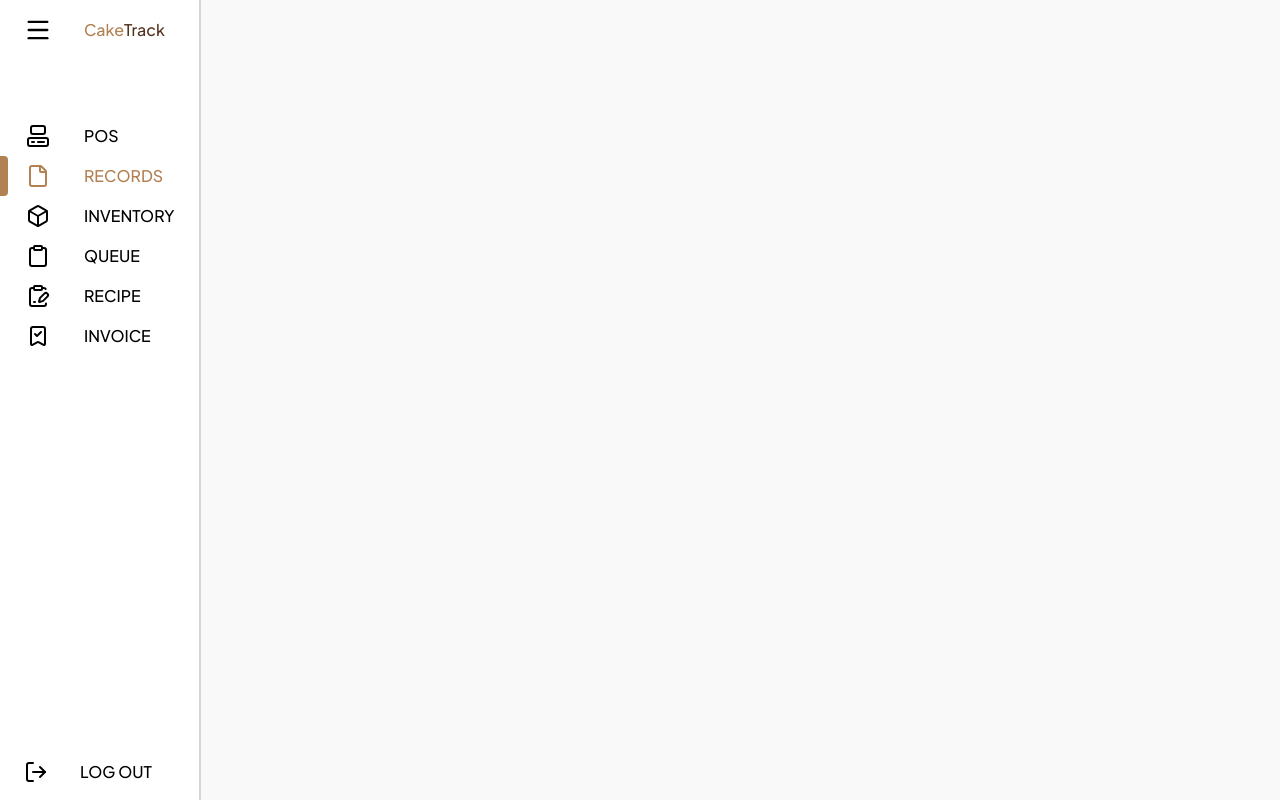
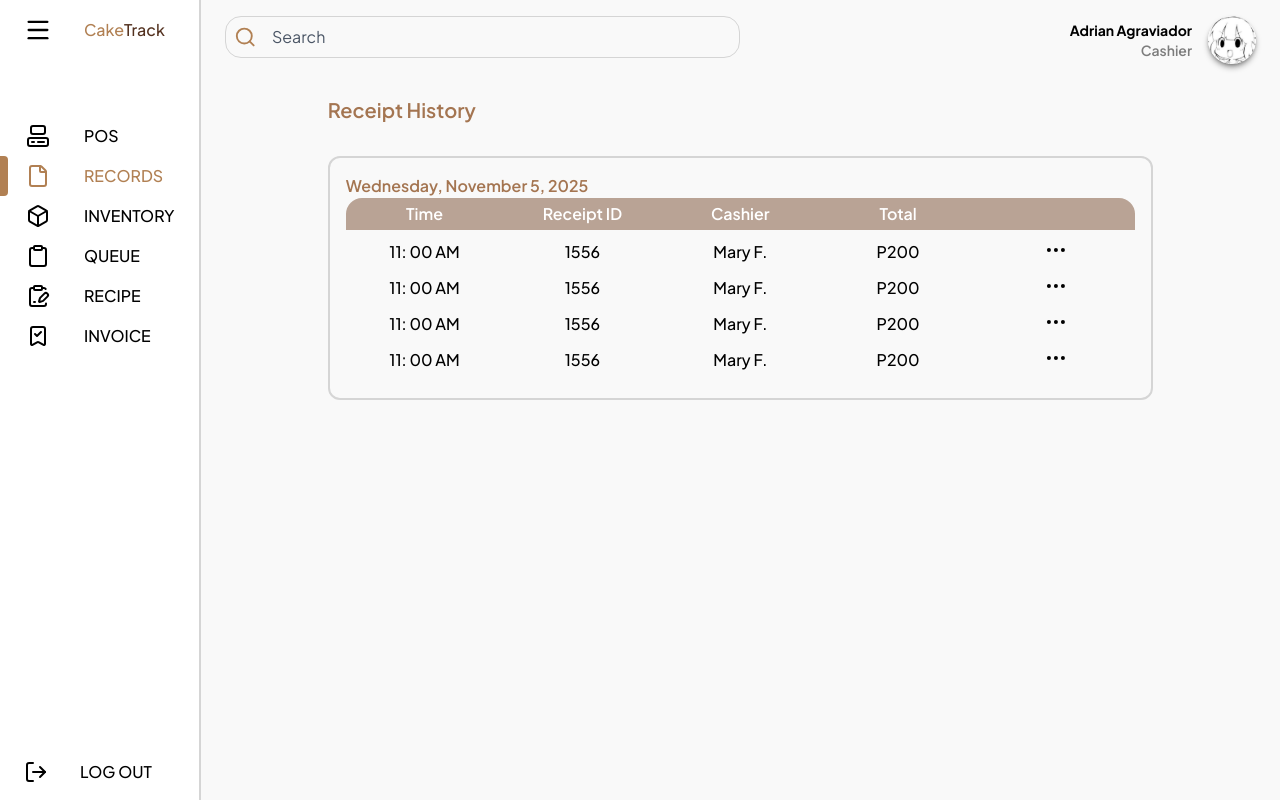
Before and after one commit to GetALifehahaha/cake-track, a React app in the folder frontend/: page /records in a window 1280 px wide. Built offline with nearby package versions, Linux system fonts and the light colour scheme; the HTML template or start-up script is replaced by a standard one.

Commit message:
Finish records page

```diff
--- a/frontend/src/App.jsx
+++ b/frontend/src/App.jsx
@@ -1,5 +1,5 @@
 import {Routes, Route} from 'react-router-dom'
-import { Layout, Home, Records, NotFound } from './pages'
+import { Layout, Home, Records, NotFound, Login } from './pages'
 
 const App = () => {
 	return (
@@ -9,6 +9,7 @@ const App = () => {
 					<Route path='/' element={<Home />} />
 					<Route path='/records' element={<Records />} />
 				</Route>
+				<Route path='/login' element={<Login />} />
 				<Route path='*' element={<NotFound />} />
 			</Routes>
 		</>
--- a/frontend/src/components/atoms/Title.jsx
+++ b/frontend/src/components/atoms/Title.jsx
@@ -1,9 +1,12 @@
 import React from 'react';
 
-const Title = ({variant="base", text="Text"}) => {
+const Title = ({variant="page", text="Text"}) => {
 
     const titleVariants = {
-        modal: 'text-md font-bold text-text'
+        modal: 'text-md font-bold text-text',
+        page: 'text-xl font-semibold text-accent-text',
+        block: 'text-md font-semibold text-accent-text',
+
     }
 
     return (
--- /dev/null
+++ b/frontend/src/components/organisms/ReceiptsTable.jsx
@@ -0,0 +1,40 @@
+import React, {memo} from 'react';
+import { Title } from '../atoms';
+import { Ellipsis } from 'lucide-react';
+
+const ReceiptsTable = memo(({headers=['id', 'name', 'number'], content=[{}]}) => {
+
+    const capitalize = (string) => {
+        if (string) return string[0].toUpperCase() + string.slice(1)
+    };
+    const basis = `basis-1/${headers.length}`
+    const date = new Date();
+    const weekdays = ['Sunday', 'Monday', 'Tuesday', 'Wednesday', 'Thursday', 'Friday', 'Saturday',]
+    const months = ["January", "February", "March", "April", "May", "June", "July", "August", "September", "October", "November", "December"];
+    const fullDate = `${weekdays[date.getDay()]}, ${months[date.getMonth()]} ${date.getDate()}, ${date.getFullYear()}`
+
+    const listHeaders = [...headers, ''].map((item, index) => <h5 key={index} className={`text-main-white font-semibold text-center py-1 ${basis}`}>{capitalize(item)}</h5>)
+    const listContent = content.map((item, index) =>
+        <div className='flex w-full'>
+            <h5 className={`text-text font-medium text-center py-0.5 ${basis}`}>{item.time}</h5>
+            <h5 className={`text-text font-medium text-center py-0.5 ${basis}`}>{item.id}</h5>
+            <h5 className={`text-text font-medium text-center py-0.5 ${basis}`}>{item.cashier}</h5>
+            <h5 className={`text-text font-medium text-center py-0.5 ${basis}`}>{item.total}</h5>
+            <Ellipsis className={`text-text ${basis} cursor-pointer`}/>
+        </div>
+    )
+
+    return (
+        <div className='w-full p-4 border-border border-2 rounded-xl'>
+            <Title variant='block' text={fullDate} />
+            <div className='flex flex-row items-center bg-accent-mute rounded-t-2xl'>
+                {listHeaders}
+            </div>
+            <div className='flex flex-col items-center gap-2 py-2'>
+                {listContent}
+            </div>
+        </div>
+    )
+})
+
+export default ReceiptsTable;
--- a/frontend/src/components/organisms/index.jsx
+++ b/frontend/src/components/organisms/index.jsx
@@ -2,3 +2,4 @@ export {default as ProductsGrid} from './ProductsGrid'
 export {default as CheckoutSection} from './CheckoutSection'
 export {default as CheckoutList} from './CheckoutList'
 export {default as PaymentModal} from './PaymentModal'
+export {default as ReceiptsTable} from './ReceiptsTable'
--- a/frontend/src/pages/Home.jsx
+++ b/frontend/src/pages/Home.jsx
@@ -3,16 +3,11 @@ import { Dropdown, Button } from '../components/atoms'
 import {Searchbar, ProfileCard} from '../components/molecules'
 import {ProductsGrid, CheckoutSection, PaymentModal} from '../components/organisms/'
 import { Plus } from 'lucide-react'
-import userImage from '../assets/image/user_image.jpg'
 import DrinksData from '../data/DrinksData'
 
 const Home = () => {
     // use auth context ot get the user
-    const user = { //temporary
-        name: "Adrian Agraviador",
-        role: "Cashier",
-        imagePath: userImage
-    }
+
 
     const [searchText, setSearchText] = useState();
     const [checkoutProducts, setCheckoutProducts] = useState([]);
@@ -53,10 +48,9 @@ const Home = () => {
     }
 
     return (
-        <div className='w-full flex flex-row px-6 py-4 gap-4'>
+        <div className='flex gap-4 flex-1'>
             {/* Middle */}
             <div className='flex-1 flex flex-col gap-4'>
-                <Searchbar onChange={(value) => handleSetSearchText(value)}/>
                 <div className='flex flex-row justify-between'>
                     <Dropdown selectionName='Filter Product' selections={productSelection} onSelect={(value) => console.log(value)}/>
                     <Button text='Add Item' icon={Plus} onClick={logSearchText}/>
@@ -67,7 +61,6 @@ const Home = () => {
 
             {/* Current Order */}
             <div className='basis-1/4 flex flex-col gap-4'>
-                <ProfileCard user={user}/>
                 <CheckoutSection checkoutProducts={checkoutProducts} onRemove={handleToggleCheckoutProduct} onProceedToCheckout={proceedToCheckout}/>
             </div>
 
--- a/frontend/src/pages/Layout.jsx
+++ b/frontend/src/pages/Layout.jsx
@@ -1,14 +1,29 @@
 import React from 'react'
 import { Outlet } from 'react-router-dom'
-import { Sidebar } from '../components/molecules'
-
+import { Sidebar, Searchbar, ProfileCard } from '../components/molecules'
+import userImage from '../assets/image/user_image.jpg'
 
 const Layout = () => {
+
+    const user = { //temporary
+        name: "Adrian Agraviador",
+        role: "Cashier",
+        imagePath: userImage
+    }
 
     return (
         <div className='w-screen h-screen bg-main flex flex-row'>
             <Sidebar />
-            <Outlet />
+
+            <div className='w-full flex flex-col px-6 py-4 gap-8'>
+                <div className='flex justify-between'>
+                    <span className='basis-1/2'>
+                        <Searchbar onChange={(value) => handleSetSearchText(value)}/>
+                    </span>
+                    <ProfileCard user={user}/>
+                </div>
+                <Outlet />
+            </div>
         </div>
     )
 }
--- /dev/null
+++ b/frontend/src/pages/Login.jsx
@@ -0,0 +1,13 @@
+import React from 'react';
+import { Title } from '../components/atoms';
+
+const Login = () => {
+    return (
+        <div>
+            <Title text='Hello, Friend!'/>
+            <h5>Please enter your details</h5>
+        </div>
+    )
+}
+
+export default Login;
--- a/frontend/src/pages/Records.jsx
+++ b/frontend/src/pages/Records.jsx
@@ -1,8 +1,26 @@
 import React from 'react';
+import { Title } from '../components/atoms';
+import { ReceiptsTable } from '../components/organisms';
 
 const Records = () => {
+
+    // add backend later
+    const tableHeader = ['Time', 'Receipt ID', 'Cashier', 'Total'];
+
+    const tableContent = [
+        {time: '11: 00 AM', id: '1556', cashier: 'Mary F.', total: 'P200',},
+        {time: '11: 00 AM', id: '1556', cashier: 'Mary F.', total: 'P200',},
+        {time: '11: 00 AM', id: '1556', cashier: 'Mary F.', total: 'P200',},
+        {time: '11: 00 AM', id: '1556', cashier: 'Mary F.', total: 'P200',},
+    ];
+
     return (
-        <div></div>
+        <div className='w-[80%] mx-auto flex flex-col gap-8'>
+            <Title variant='page' text='Receipt History'/>
+            <div>
+                <ReceiptsTable headers={tableHeader} content={tableContent} />
+            </div>
+        </div>
     )
 }
 
--- a/frontend/src/pages/index.jsx
+++ b/frontend/src/pages/index.jsx
@@ -2,3 +2,4 @@ export {default as Layout} from './Layout'
 export {default as Home} from './Home'
 export {default as Records} from './Records'
 export {default as NotFound} from './NotFound'
+export {default as Login} from './Login'
```
